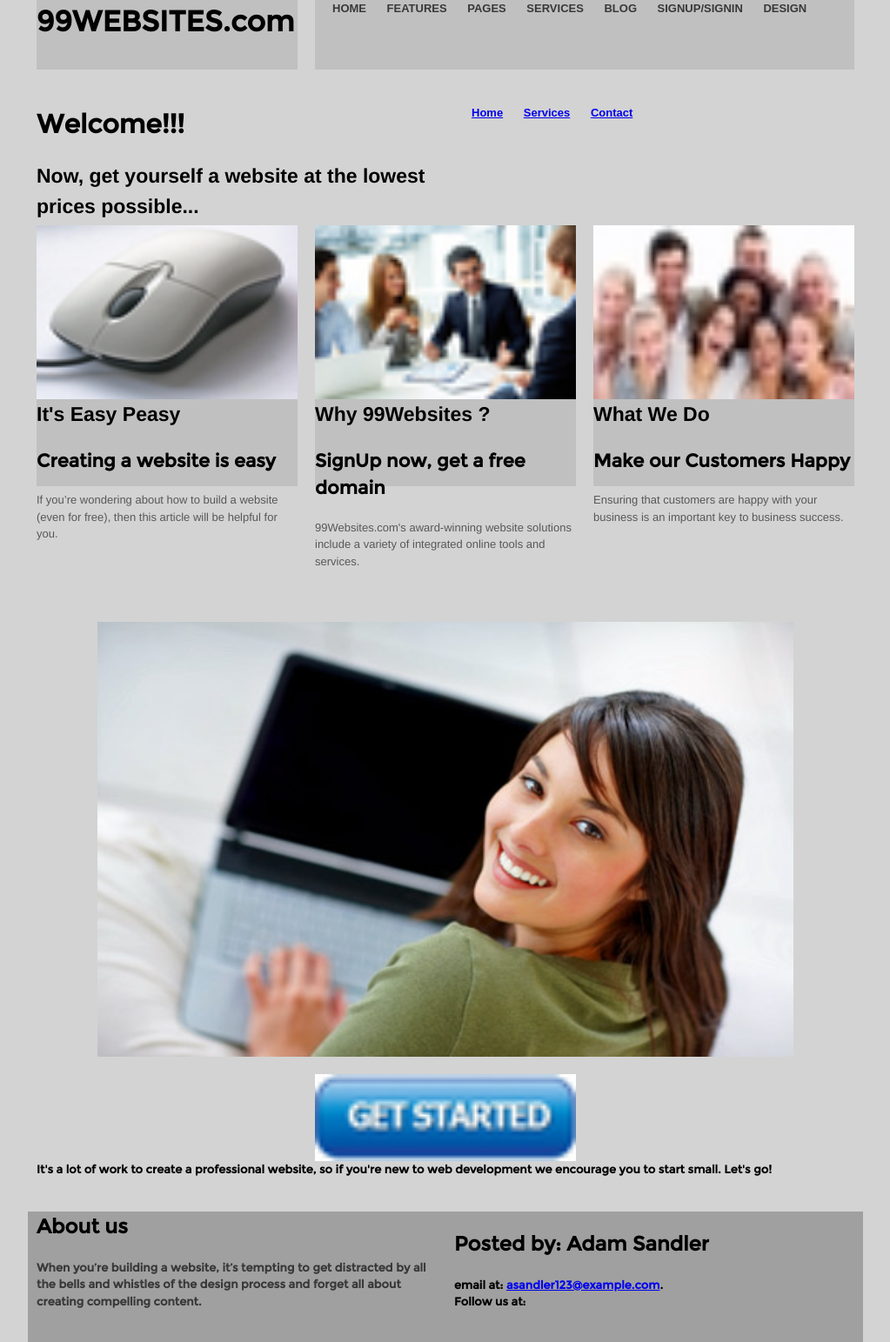
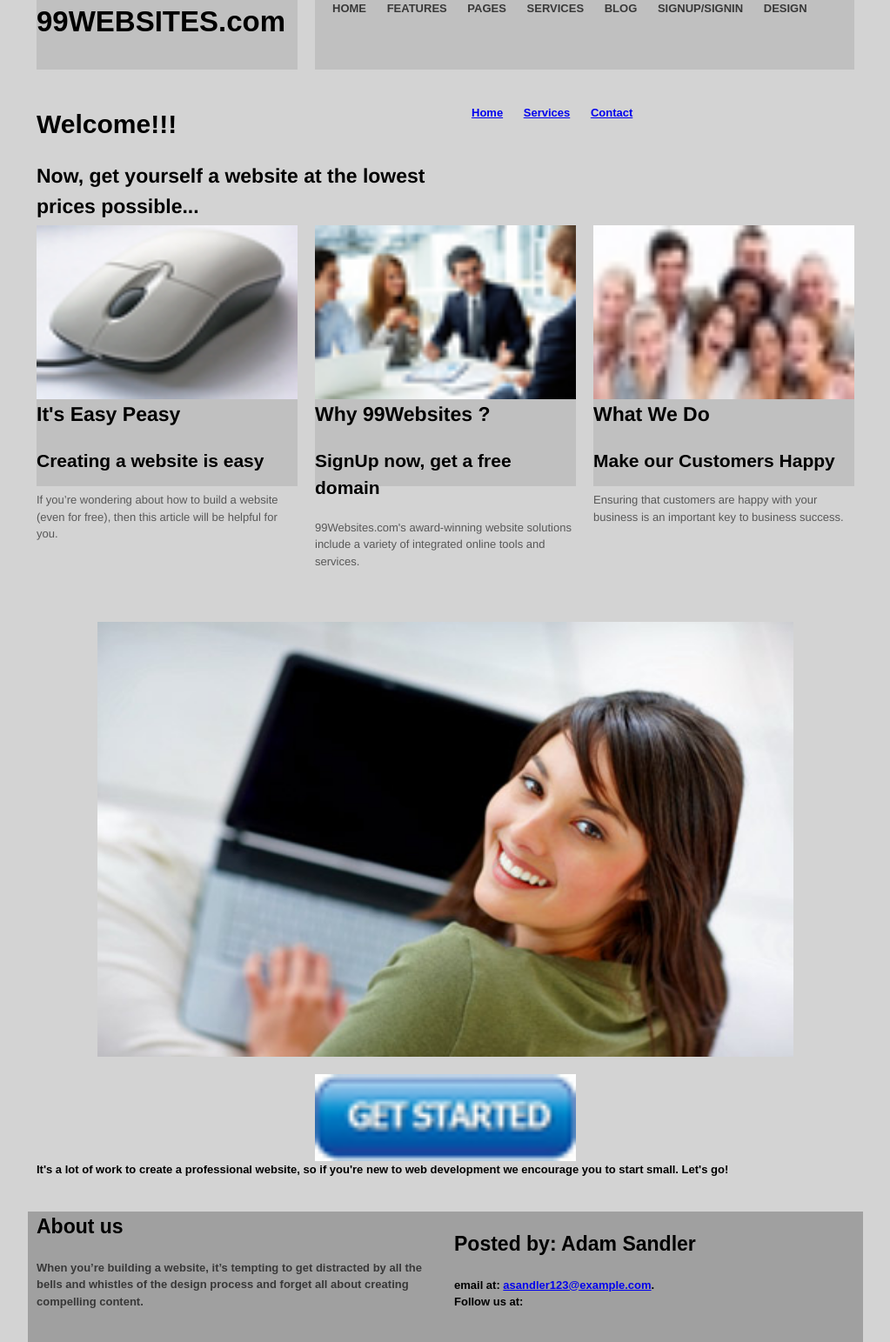
Before and after one commit to alishapanda1/alisharep, a plain HTML site: page Assignment/index.html in a window 1280 px wide. Shown: the top 1543 px of the page at 87% size, without its empty margins (128-1151 px from the left). Drawn offline with Linux system fonts and the light colour scheme.

Commit message:
Add files via upload

```diff
--- a/Assignment/index.html
+++ b/Assignment/index.html
@@ -9,9 +9,7 @@
   <link rel="stylesheet" href="css/960_12_col.css">
   <link rel="stylesheet" href="css/text.css">
   <link rel="stylesheet" href="css/style.css">
-  <style>
-  @font-face { font-family: Montserrat-Regular; src: url('Montserrat-Regular.ttf');}
-}</style>
+
 </head>
 <!--head ends here-->
 
@@ -22,10 +20,10 @@
     <div class="wrap">
       <!--header starts here-->
       <header class="grid_4"><div style="font-size:33px; font-weight:bold;
-        font-family:Montserrat-Regular">99WEBSITES.com</div></header>
+        font-family:Sans-Serif">99WEBSITES.com</div></header>
         <!--header ends here-->
         <nav class="grid_8">
-          <ul style="font-family:Montserrat-Regular; font-weight:bold;">
+          <ul style="font-family:Sans-Serif; font-weight:bold;">
             <li><a href="#">HOME</a></li>
             <li><a href="#">FEATURES</a></li>
             <li><a href="#">PAGES</a></li>
@@ -42,7 +40,7 @@
       <div class="wrap2">
         <!--main starts here-->
         <main class="grid_6">
-          <h1 style="font-family: Montserrat-Regular;">Welcome!!!</h1>
+          <h1 style="font-family: Sans-Serif;">Welcome!!!</h1>
           <h2>Now, get yourself a website at the lowest prices possible...</h2>
         </main>
         <!--main ends here-->
@@ -60,7 +58,7 @@
         <div class="c1 grid_4 ">
           <img src="images/mouse.jpg" width="300" height="200">
           <h2>It's Easy Peasy</h2>
-          <h3 style="font-family: Montserrat-Regular; ">Creating a website is easy</h3>
+          <h3 style="font-family: Sans-Serif; ">Creating a website is easy</h3>
           <p style="color:#585858;">If you’re wondering about how to build a website
             (even for free), then this article will be helpful for you.
             </p>
@@ -68,14 +66,14 @@
           <div class="c2 grid_4 ">
             <img src="images/office-meeting.jpg" width="300" height="200">
             <h2>Why 99Websites ?</h2>
-            <h3 style="font-family: Montserrat-Regular;">SignUp now, get a free domain</h3>
+            <h3 style="font-family: Sans-Serif;">SignUp now, get a free domain</h3>
             <p style="color:#585858;">99Websites.com's award-winning website
               solutions include a variety of integrated online tools and services. </p>
             </div>
             <div class="c3 grid_4 ">
               <img src="images/happypeople.jpg" width="300" height="200">
               <h2>What We Do</h2>
-              <h3  style="font-family: Montserrat-Regular;">Make our Customers Happy</h3>
+              <h3  style="font-family: Sans-Serif;">Make our Customers Happy</h3>
               <p style="color:#585858;">Ensuring that customers are happy with your
                 business is an important key to business success.</p>
               </div>
@@ -85,7 +83,7 @@
                 width="800px" ><br>
                 <img class="displayed" src="images/getstarted.jpg" height="100px"
                 width="300px" >
-                <div style="font-family:Montserrat-Regular; font-weight:bold;">It's a lot
+                <div style="font-family:Sans-Serif; font-weight:bold;">It's a lot
                   of work to create a professional website, so if you're new to web
                   development we encourage you to start small. Let's go!
                 </div>
@@ -94,13 +92,13 @@
               <!--footer starts here-->
               <footer>
                 <div class="grid_6" style="font-weight:bold;font-family:
-                Montserrat-Regular;"><h2>About us</h2><p style="color:#383838 ;">When
+                Sans-Serif;"><h2>About us</h2><p style="color:#383838 ;">When
                   you’re building a website, it’s tempting to get distracted by
                   all the bells and whistles of the design process and forget all
                   about creating compelling content.</p></div>
                   <div class="grid_6"><p ><h2 style="font-weight:bold;font-family:
-                    Montserrat-Regular;">Posted by: Adam Sandler</h2></p>
-                    <p style="font-weight:bold; font-family: Montserrat-Regular;">email at:
+                    Sans-Serif;">Posted by: Adam Sandler</h2></p>
+                    <p style="font-weight:bold; font-family: Sans-Serif;">email at:
                       <a href="mailto:asandler123@example.com">
                         asandler123@example.com</a>.<br>Follow us at:</p><br>
                         <ul>
```
